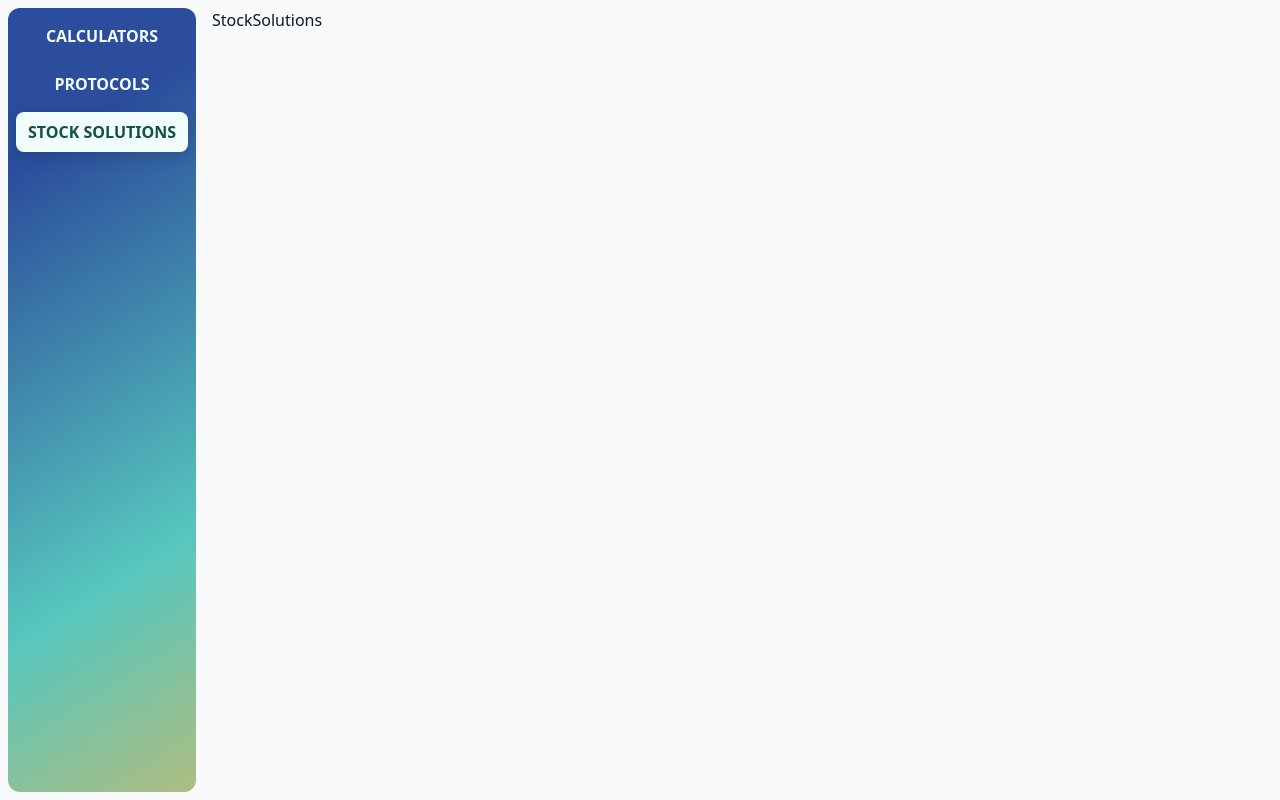
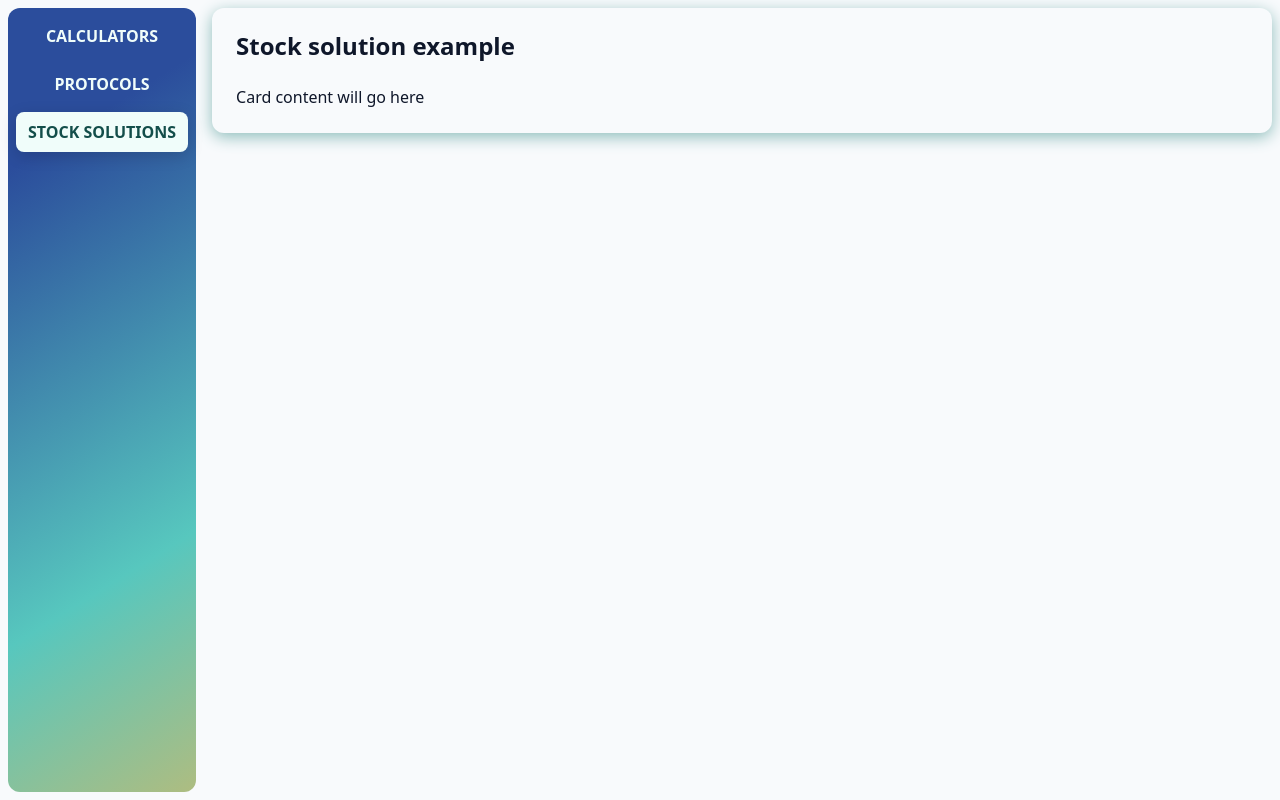
Before and after one commit to WitchDevelops/cloning-assistant, a React (Vite) app in the folder frontend/: page /stock-solutions in a window 1280 px wide. Built offline with nearby package versions, Linux system fonts and the light colour scheme; no server answers.

Commit message:
#27 feat(frontend): add an example card to StockColutions tab

```diff
--- a/frontend/src/features/stock-solutions/StockSolutions.tsx
+++ b/frontend/src/features/stock-solutions/StockSolutions.tsx
@@ -1,3 +1,5 @@
+import { Card } from '../../components/molecules/Card';
+
 export const StockSolutions = () => {
-	return <div>StockSolutions</div>;
+	return <Card title="Stock solution example">Card content will go here</Card>;
 };
```
